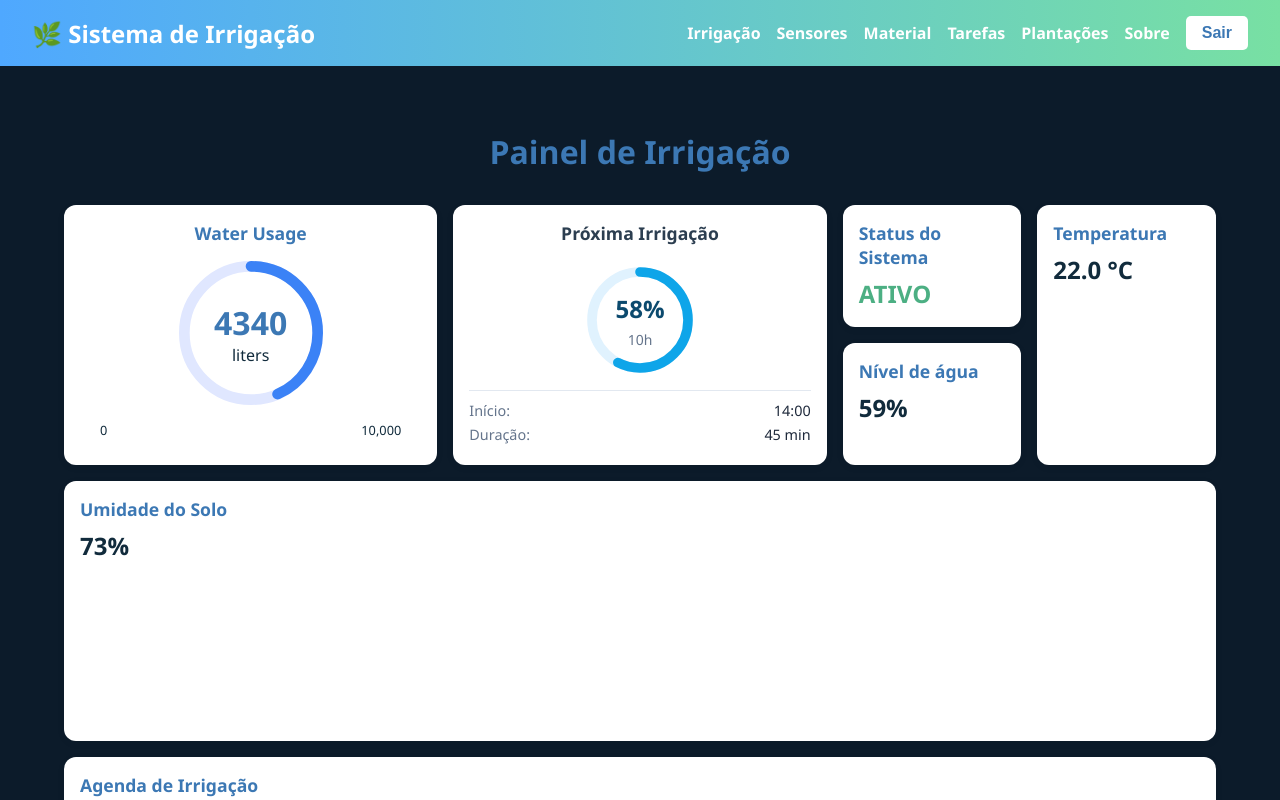
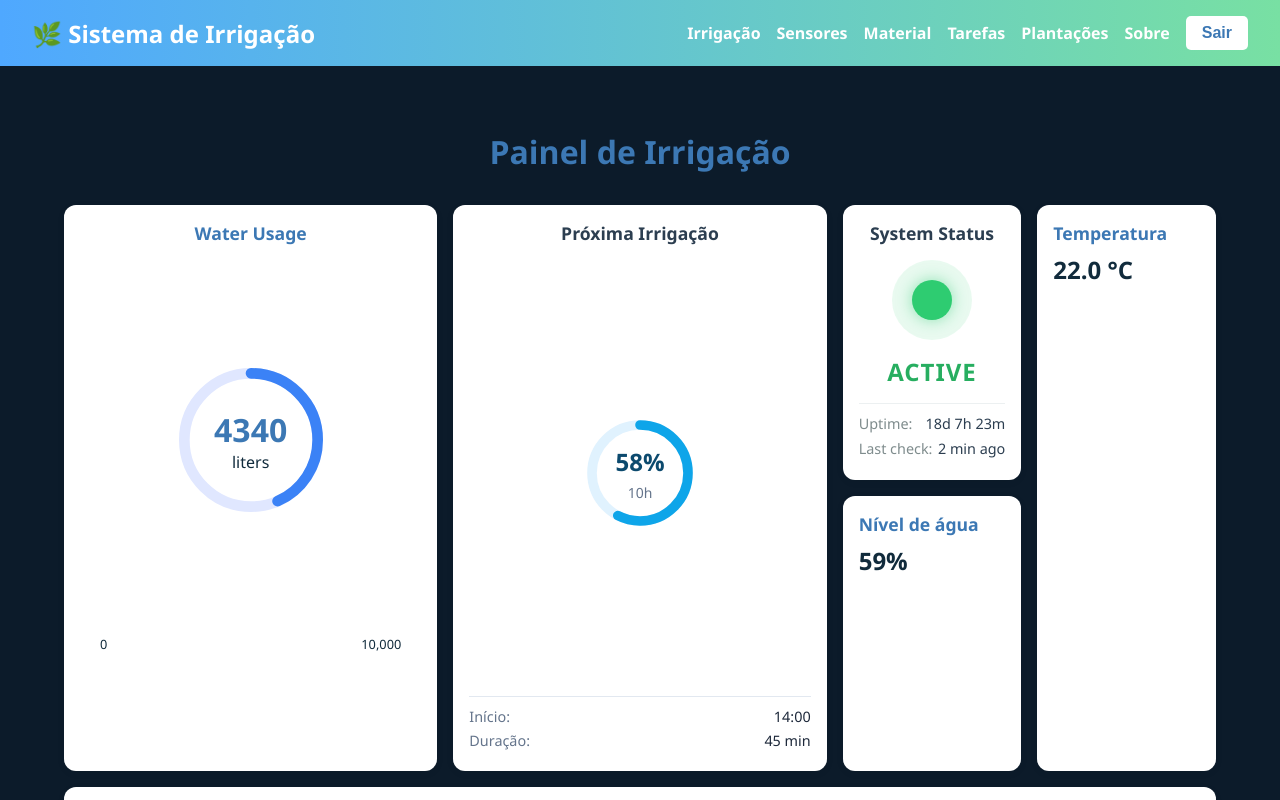
Before and after one commit to SrTinny/Sistema-de-irrigacao, a React (Vite) app: page /cliente in a window 1280 px wide. Shown: the top 800 px of the page. Built offline with nearby package versions, Linux system fonts and the light colour scheme; sample sign-in values are in the browser's storage.

Commit message:
feat: adicionando componente SystemStatusCard

```diff
--- a/src/components/irrigacao/irrigacaoClient.jsx
+++ b/src/components/irrigacao/irrigacaoClient.jsx
@@ -3,6 +3,8 @@ import DashboardCard from '../dashBoardCard/dashBoardCard';
 import './irrigacaoClient.scss';
 import WaterUsage from '../waterUsageCard/WaterUsage';
 import NextIrrigationCard from '../nextIrrigationCard/NextIrrigationCard';
+import SystemStatusCard from '../systemStatusCard/SystemStatusCard';
+
 
 const IrrigacaoClient = () => {
   const [umidadeSolo, setUmidadeSolo] = useState(72);
@@ -50,12 +52,9 @@ const IrrigacaoClient = () => {
           <NextIrrigationCard percentage={proximaIrrigacao} />
         </div>
 
-        <DashboardCard
-          title="Status do Sistema"
-          value={statusBomba ? 'ATIVO' : 'INATIVO'}
-          area="status"
-          statusClass={statusBomba ? 'ativo' : 'inativo'}
-        />
+        <div className="system-status-container">
+          <SystemStatusCard isActive={statusBomba} />
+        </div>
 
         <DashboardCard
           title="Temperatura"
--- a/src/components/irrigacao/irrigacaoClient.scss
+++ b/src/components/irrigacao/irrigacaoClient.scss
@@ -131,6 +131,11 @@
   height: 100%;
 }
 
+.system-status-container {
+  grid-area: status;
+  height: 100%;
+}
+
 // Estilo para os outros cards
 [data-area="next"],
 [data-area="status"],
--- /dev/null
+++ b/src/components/systemStatusCard/SystemStatusCard.jsx
@@ -0,0 +1,34 @@
+import React from 'react';
+import './SystemStatusCard.scss';
+
+const SystemStatusCard = ({ isActive }) => {
+  return (
+    <div className="system-status-card">
+      <div className="system-status-card__header">
+        <h2>System Status</h2>
+      </div>
+
+      <div className="system-status-card__status">
+        <div className={`system-status-card__indicator ${isActive ? 'active' : 'inactive'}`}>
+          <div className="system-status-card__led" />
+        </div>
+        <div className={`system-status-card__label ${isActive ? 'active' : 'inactive'}`}>
+          {isActive ? 'ACTIVE' : 'INACTIVE'}
+        </div>
+      </div>
+
+      <div className="system-status-card__info">
+        <div className="system-status-card__info-item">
+          <span>Uptime:</span>
+          <span>18d 7h 23m</span>
+        </div>
+        <div className="system-status-card__info-item">
+          <span>Last check:</span>
+          <span>2 min ago</span>
+        </div>
+      </div>
+    </div>
+  );
+};
+
+export default SystemStatusCard;
--- /dev/null
+++ b/src/components/systemStatusCard/SystemStatusCard.scss
@@ -0,0 +1,100 @@
+.system-status-card {
+  background-color: #fff;
+  border-radius: 12px;
+  padding: 16px;
+  box-shadow: 0 2px 8px rgba(0, 0, 0, 0.05);
+  height: 100%;
+  display: flex;
+  flex-direction: column;
+
+  &__header {
+    text-align: center;
+    margin-bottom: 15px;
+
+    h2 {
+      font-size: 1.1rem;
+      color: #2c3e50;
+      font-weight: bold;
+      margin: 0;
+    }
+  }
+
+  &__status {
+    display: flex;
+    flex-direction: column;
+    align-items: center;
+    justify-content: center;
+    flex: 1;
+  }
+
+  &__indicator {
+    position: relative;
+    width: 80px;
+    height: 80px;
+    border-radius: 50%;
+    display: flex;
+    align-items: center;
+    justify-content: center;
+    margin-bottom: 15px;
+
+    &.active {
+      background-color: rgba(46, 204, 113, 0.1);
+    }
+
+    &.inactive {
+      background-color: rgba(231, 76, 60, 0.1);
+    }
+  }
+
+  &__led {
+    width: 40px;
+    height: 40px;
+    border-radius: 50%;
+
+    .active & {
+      background-color: #2ecc71;
+      box-shadow: 0 0 15px rgba(46, 204, 113, 0.5);
+    }
+
+    .inactive & {
+      background-color: #e74c3c;
+      box-shadow: 0 0 15px rgba(231, 76, 60, 0.5);
+    }
+  }
+
+  &__label {
+    font-size: 1.5rem;
+    font-weight: bold;
+    letter-spacing: 1px;
+
+    &.active {
+      color: #27ae60;
+    }
+
+    &.inactive {
+      color: #c0392b;
+    }
+  }
+
+  &__info {
+    margin-top: 15px;
+    border-top: 1px solid #ecf0f1;
+    padding-top: 10px;
+
+    &-item {
+      display: flex;
+      justify-content: space-between;
+      margin-bottom: 6px;
+      font-size: 0.9rem;
+
+      span:first-child {
+        color: #7f8c8d;
+      }
+
+      span:last-child {
+        color: #2c3e50;
+        font-weight: 500;
+      }
+    }
+  }
+}
```
